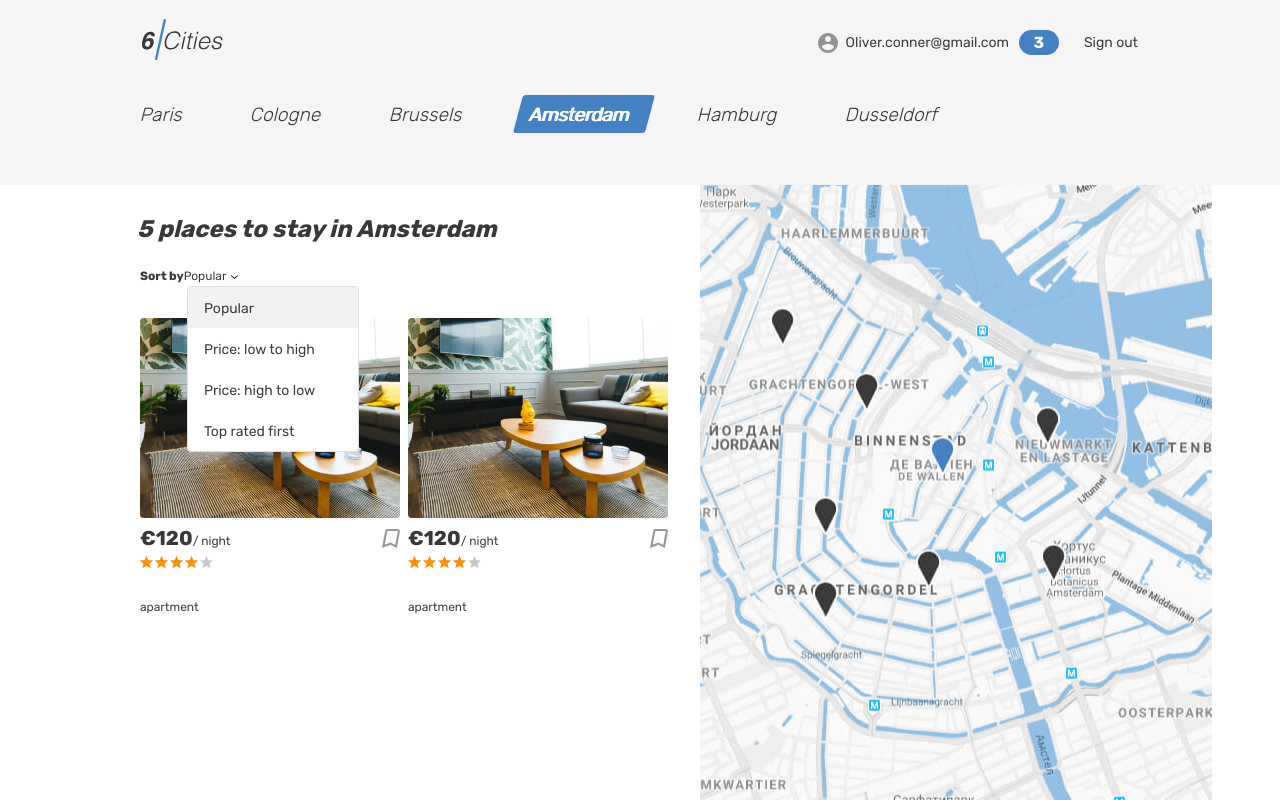
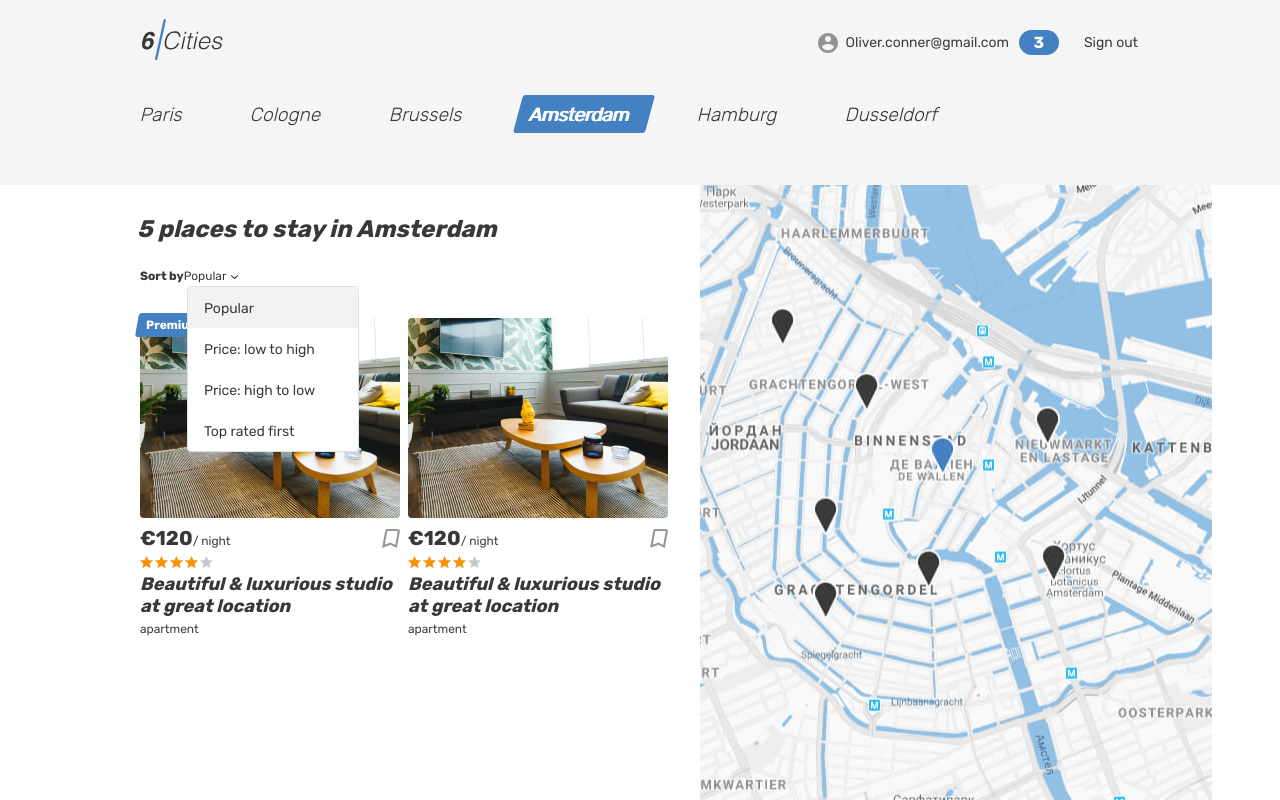
Before and after one commit to htmlacademy-react/2189499-six-cities-13, a React (Vite) app: page / in a window 1280 px wide. Built offline with nearby package versions, Linux system fonts and the light colour scheme.

Commit message:
добавили premium для карточек

```diff
--- a/src/components/app/app.tsx
+++ b/src/components/app/app.tsx
@@ -7,14 +7,15 @@ import OfferPage from '../../pages/offer-page/offer-page.tsx';
 import ErrorPage from '../../pages/error-page/error-page.tsx';
 import '../../app.css';
 import PrivateRoute from '../../components/private-route.tsx';
-import { Offer } from '../../types/offer.ts';
+import { OfferCard } from '../../types/offer.ts';
 
 type AppScreenProps = {
   countPlaces: number;
-  offers: Offer[];
+  offers: OfferCard[];
 }
 
 function App({ countPlaces, offers }: AppScreenProps): JSX.Element {
+
   return (
     <BrowserRouter>
       <Routes>
--- a/src/components/card-component.tsx
+++ b/src/components/card-component.tsx
@@ -1,12 +1,20 @@
-import { Offer } from "../types/offer";
+import { Offer ,OfferCard } from "../types/offer";
 
 type CardComponentProps = {
   offer: Offer;
 }
 
 function CardComponent({offer}: CardComponentProps): JSX.Element {
+  const {title, type, price, rating, id, isPremium} = offer;
+
   return (
     <article className="cities__card place-card">
+      {isPremium ?
+      <div className="place-card__mark">
+        <span>Premium</span>
+      </div> :
+      ''
+      }
       <div className="cities__image-wrapper place-card__image-wrapper">
         <a href="#">
           <img
@@ -21,7 +29,7 @@ function CardComponent({offer}: CardComponentProps): JSX.Element {
       <div className="place-card__info">
         <div className="place-card__price-wrapper">
           <div className="place-card__price">
-            <b className="place-card__price-value">€{offer.price}</b>
+            <b className="place-card__price-value">€{price}</b>
             <span className="place-card__price-text">/&nbsp;night</span>
           </div>
           <button className="place-card__bookmark-button button" type="button">
@@ -34,13 +42,13 @@ function CardComponent({offer}: CardComponentProps): JSX.Element {
         <div className="place-card__rating rating">
           <div className="place-card__stars rating__stars">
             <span style={{ width: '80%' }} />
-            <span className="visually-hidden">{offer.rating}</span>
+            <span className="visually-hidden"></span>
           </div>
         </div>
         <h2 className="place-card__name">
-          <a href="#">{offer.header}</a>
+          <a href="#">{title}</a>
         </h2>
-        <p className="place-card__type">{offer.type}</p>
+        <p className="place-card__type">{type}</p>
       </div>
     </article>
   );
--- a/src/moks/offers.ts
+++ b/src/moks/offers.ts
@@ -1,6 +1,6 @@
-import {Offer} from '../types/offer';
+import {OfferCard} from '../types/offer';
 
-export const offers: Offer[] = [
+export const offers: OfferCard[] = [
   {
     id: "6af6f711-c28d-4121-82cd-e0b462a27f00",
     title: "Beautiful & luxurious studio at great location",
@@ -20,8 +20,8 @@ export const offers: Offer[] = [
       zoom: 8
     },
     isFavorite: false,
-    isPremium: false,
-    rating: 4,
+    isPremium: true,
+    rating: 3,
     previewImage: "https://url-to-image/image.png",
     description: "A quiet cozy and picturesque that hides behind a a river by the unique lightness of Amsterdam.",
     bedrooms: 3,
@@ -57,7 +57,7 @@ export const offers: Offer[] = [
       longitude: 4.673877537499948,
       zoom: 8
     },
-    isFavoritew: false,
+    isFavorite: false,
     isPremium: false,
     rating: 4,
     previewImage: "https://url-to-image/image.png",
--- a/src/pages/home-page/home-page.tsx
+++ b/src/pages/home-page/home-page.tsx
@@ -3,11 +3,11 @@ import { Link } from 'react-router-dom';
 import { AppRoute } from '../../const.tsx';
 import LogoComponent from '../../components/logo.tsx';
 import LoginComponent from '../../components/login-component.tsx';
-import { Offer } from '../../types/offer.ts';
+import { OfferCard } from '../../types/offer.ts';
 
 type HomePageProps = {
   countPlaces: number;
-  offers: Offer[];
+  offers: OfferCard[];
 }
 
 function HomePage({ countPlaces, offers }: HomePageProps): JSX.Element {
```
